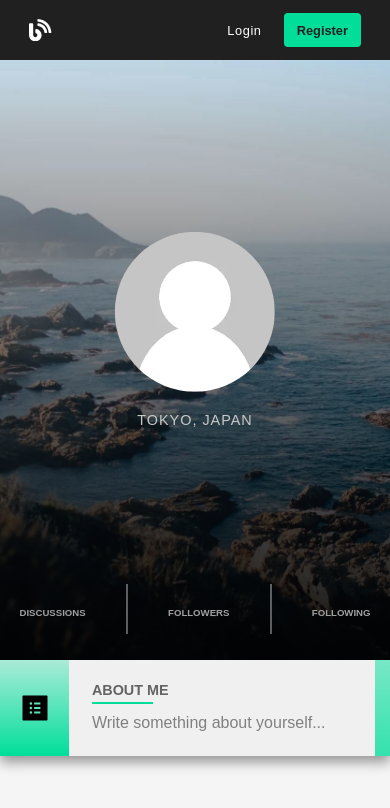
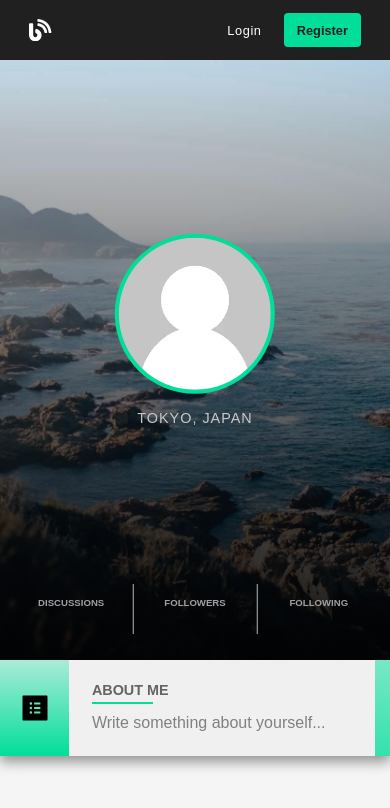
Before and after one commit to davidjpy/forukara, a React (Create React App) app in the folder frontend/: page /profile/1 in a window 390 px wide. Shown: the top 808 px of the page. Built offline with nearby package versions, Linux system fonts and the light colour scheme; no server answers.

Commit message:
Add avatar background

```diff
--- a/frontend/src/features/user/ProfileDetails.tsx
+++ b/frontend/src/features/user/ProfileDetails.tsx
@@ -24,7 +24,9 @@ const ProfileDetails: FC<PropsWithChildren<any>> = (props: Props) => {
         <section className={isLoading ? 'profiledetails' : 'profiledetails profiledetails--loaded' }>
             <div className={isLoading ? 'profiledetails-wrapper' : 'profiledetails-wrapper profiledetails-wrapper--loaded'}>
                 <figure className={isLoading ? 'profiledetails__figure' : 'profiledetails__figure profiledetails__figure--loaded'}>
-                    <img src={!props.user?.avatar ? default_avatar : props.user?.avatar} alt='profile' />
+                    <div>
+                        <img src={!props.user?.avatar ? default_avatar : props.user?.avatar} alt='profile' />
+                    </div>
                     <figcaption>{props.user?.username}</figcaption>
                     <p>Tokyo, Japan</p>
                     <p>{props.user?.createdAt}</p>
--- a/frontend/src/pages/ProfilePage.css
+++ b/frontend/src/pages/ProfilePage.css
@@ -88,6 +88,7 @@
     opacity: 0;
     text-align: center;
     padding: 2.2rem;
+
 }
 
 .profiledetails__figure--loaded {
@@ -95,10 +96,19 @@
     top: 45%;
 }
 
-.profiledetails__figure img {
+.profiledetails__figure div {
+    background-color: var(--green-alien-light);
+    margin: 0 auto;
     border-radius: 50%;
     width: 160px;
     height: 160px;
+}
+
+.profiledetails__figure img {
+    margin: 2.5%;
+    border-radius: 50%;
+    width: 95%;
+    height: 95%;
     object-fit: cover;
 }
 
@@ -130,6 +140,7 @@
 .profiledetails__tablist li {
     text-align: center;
     margin: 0.6rem 5rem;
+    flex: 1
 }
 
 .profiledetails__tablist li h1 {
@@ -183,7 +194,17 @@
 
 @media screen and (max-width: 500px) {
     .profiledetails__tablist {
-        width: 90%;
+        width: 95%;
+    }
+
+    .profiledetails__tablist li {
+        margin: 0;
+    }
+}
+
+@media screen and (max-width: 350px) {
+    .profiledetails__divider {
+        display: none;
     }
 }
 
```
